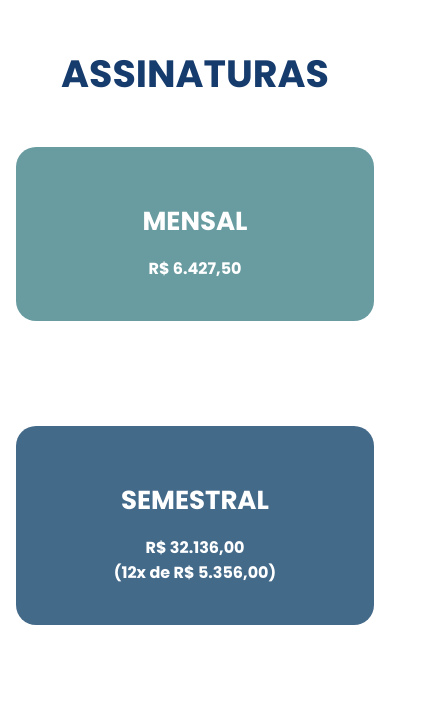
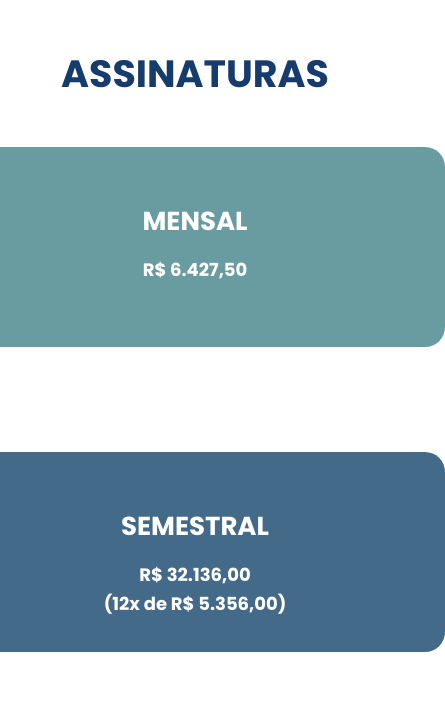
Before and after one commit to autostockltda/site, a plain HTML site: page index.html in a window 390 px wide. Shown: the part 5008-5724 px from the top of the page, 445 px wide, since content can reach past the window. Drawn offline with nearby package versions, Linux system fonts and the light colour scheme.

Commit message:
Update style.css

```diff
--- a/style.css
+++ b/style.css
@@ -332,6 +332,26 @@ section.sobrenos2 .flex {
     max-height: 100%;
 }
 
+.sobrenos2-box, .sobrenos3-box, .sobrenos4-box {
+    width: 500px; /* Defina a largura fixa */
+    height: 200px; /* Defina a altura fixa */
+    padding: 20px; /* Espaçamento interno */
+    box-sizing: border-box; /* Inclui padding no tamanho definido */
+    text-align: center; /* Centraliza o texto */
+}
+
+.sobrenos2-box h3, .sobrenos3-box h3, .sobrenos4-box h3 {
+    font-size: 28px; /* Aumenta o tamanho do h3 */
+    margin: 10px 0; /* Ajusta o espaçamento */
+}
+
+.sobrenos2-box p, .sobrenos3-box p, .sobrenos4-box p {
+    font-size: 18px; /* Aumenta o tamanho do parágrafo */
+    line-height: 1.6; /* Melhora a legibilidade com espaçamento entre linhas */
+}
+
+
+
 /* ESTILO ARTIGOS*/
 .textos {
     text-align: center;
@@ -500,7 +520,7 @@ section.sobrenos2 .flex {
     flex-direction: column;
     align-items: center;
     justify-content: center;
-    min-height: 100vh;
+    min-height: 80vh;
     margin: 0;
 }
 
@@ -608,4 +628,10 @@ input:focus {
         color: #666;
         text-align: center;
     }
+
+    .sobrenos2 {
+        display: flex;
+        align-items: center;
+        justify-content: center;
+    }
 }
```
